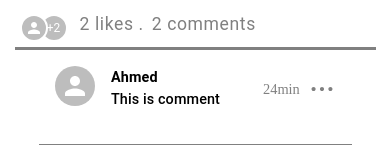
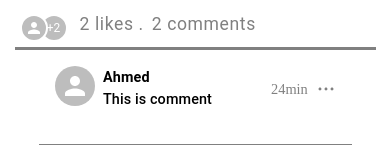
Before and after one commit to AhmedMustafa48/thread-clone, a React (Vite) app in the folder client/: page /post/2 in a window 390 px wide. Shown: the part 527-689 px from the top of the page. Built offline with nearby package versions, Linux system fonts and the light colour scheme.

Commit message:
Enhance Comments component with responsive design; utilize media query to adjust layout and icon sizes based on screen width.

```diff
--- a/client/src/components/home/post/Comments.jsx
+++ b/client/src/components/home/post/Comments.jsx
@@ -1,8 +1,10 @@
-import { Avatar, Stack, Typography } from "@mui/material";
+import { Avatar, Stack, Typography, useMediaQuery } from "@mui/material";
 import React from "react";
 import { IoIosMore } from "react-icons/io";
 
 const Comments = () => {
+  const _700 = useMediaQuery("(min-width:700px)");
+
   return (
     <>
       <Stack
@@ -14,7 +16,7 @@ const Comments = () => {
         mx={"auto"}
         width={"90%"}
       >
-        <Stack flexDirection={"row"} gap={2}>
+        <Stack flexDirection={"row"} gap={_700 ? 2 : 1}>
           <Avatar src="" alt="" />
           <Stack flexDirection={"column"}>
             <Typography variant="h6" fontWeight={"bold"} fontSize={"0.9rem"}>
@@ -33,7 +35,7 @@ const Comments = () => {
           fontSize={"0.9rem"}
         >
           <p>24min</p>
-          <IoIosMore size={28} />
+          <IoIosMore size={_700 ? 28 : 20} />
         </Stack>
       </Stack>
     </>
```
